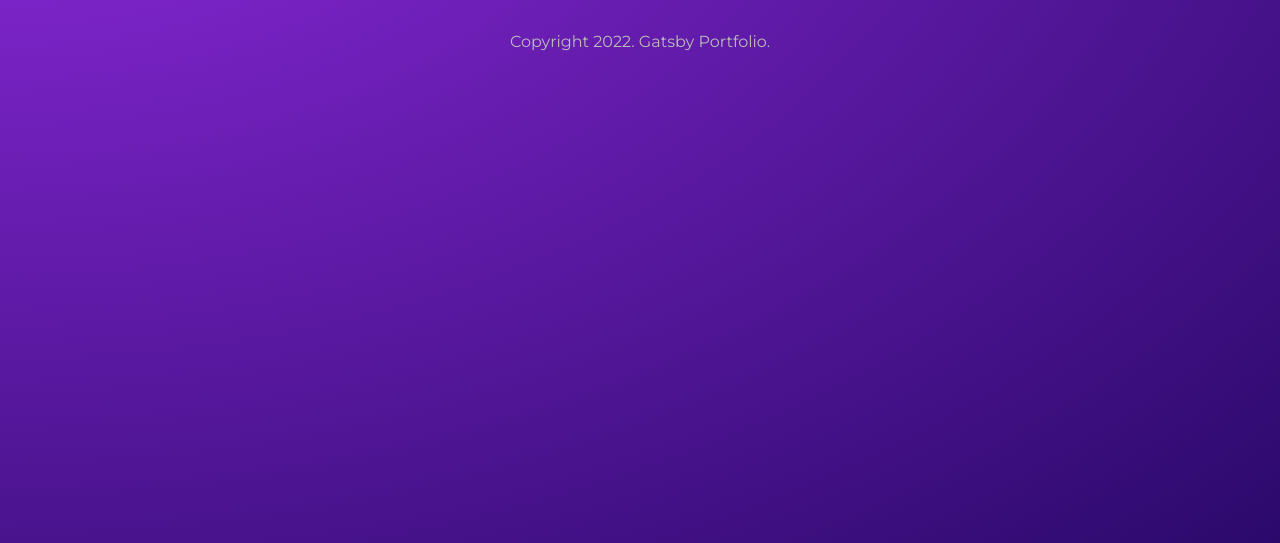
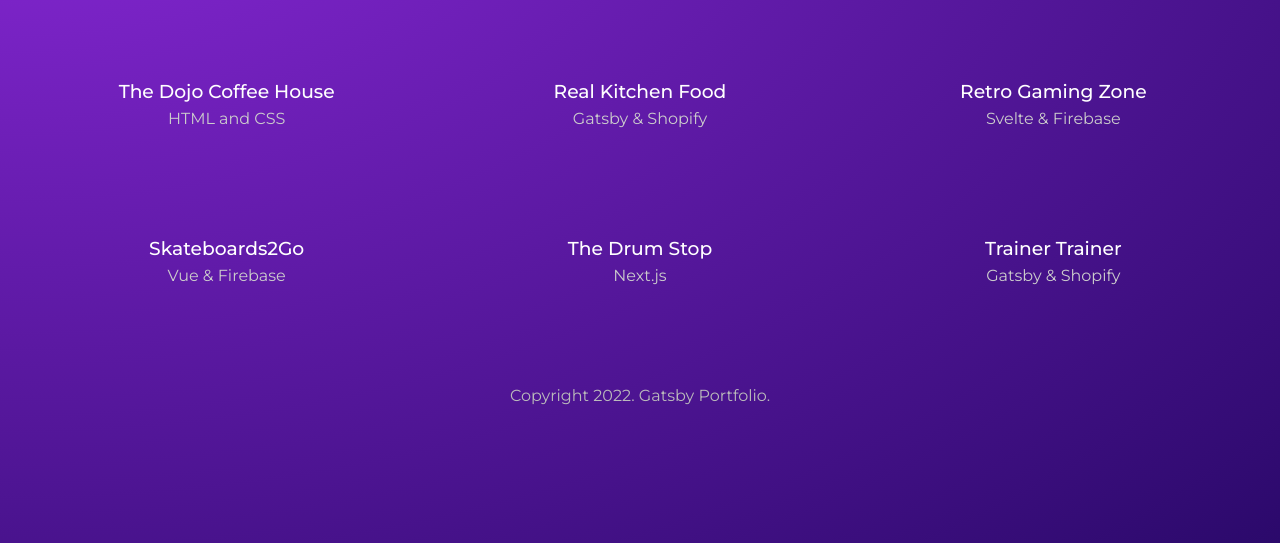
Before and after one commit to OgutuJoseph/gatsby-portfolio, a Gatsby site: page /projects in a window 1280 px wide. Shown: the part 257-800 px from the top of the page. Built offline with nearby package versions, Linux system fonts and the light colour scheme; Gatsby itself is replaced by a stand-in of ours.

Commit message:
Fetching data from markdown files using allMarkdownRemark

```diff
--- a/src/pages/projects/index.js
+++ b/src/pages/projects/index.js
@@ -1,14 +1,45 @@
+import {  Link, graphql } from 'gatsby';
 import React from 'react';
 import Layout from '../../components/Layout';
 import * as styles from '../../styles/projects.module.css';
 
-export default function Projects() {
+export default function Projects({ data }) {
+    console.log('data: ', data);
+
+    const projects = data.allMarkdownRemark.nodes
+
     return (
         <Layout>
             <div className={styles.portfolio}>
                 <h2>Portfolio</h2>
                 <h3>Projects & Websites I have created.</h3>
+                <div className={styles.projects}>
+                    {projects.map(project => (
+                        <Link to={'/projects/' + project.frontmatter.slug} key={project.id}>
+                            <div>
+                                <h3>{project.frontmatter.title}</h3>
+                                <p>{project.frontmatter.stack}</p>
+                            </div>
+                        </Link>
+                    ))}
+                </div>
             </div>
         </Layout>
     )
 }
+
+// export page query
+export const query = graphql`
+    query ProjectsPage {
+        allMarkdownRemark {
+            nodes {
+                frontmatter {
+                    title
+                    stack
+                    slug
+                }
+                id
+            }
+        }
+    }
+`
--- a/src/styles/projects.module.css
+++ b/src/styles/projects.module.css
@@ -11,3 +11,21 @@
     font-size: 2em;
     font-weight: 400;
 }
+
+.projects {
+    display: grid;
+    grid-template-columns: 1fr 1fr 1fr;
+    grid-gap: 80px;
+    margin: 80px 20px;
+}
+
+.projects h3 {
+    text-align: center;
+    margin: 10px auto 0px;
+    font-weight: 500
+}
+
+.projects p {
+    color: #ccc;
+    margin-top: 4px
+}
```
Also changed, not shown: testGraphQL.txt (+14 -0 lines).
